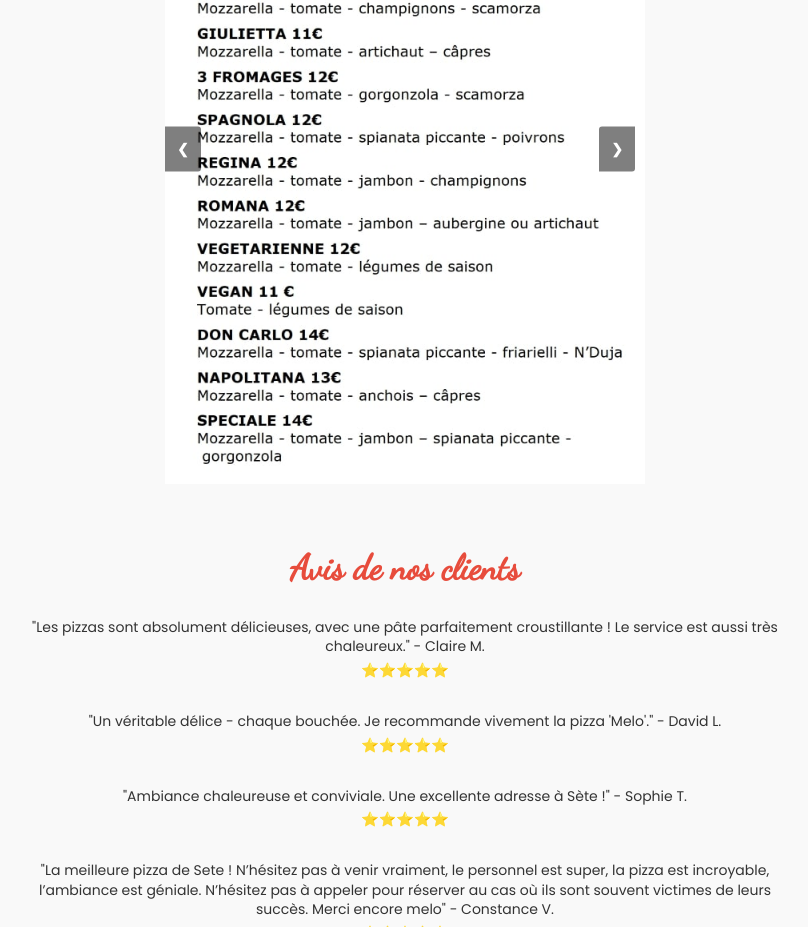
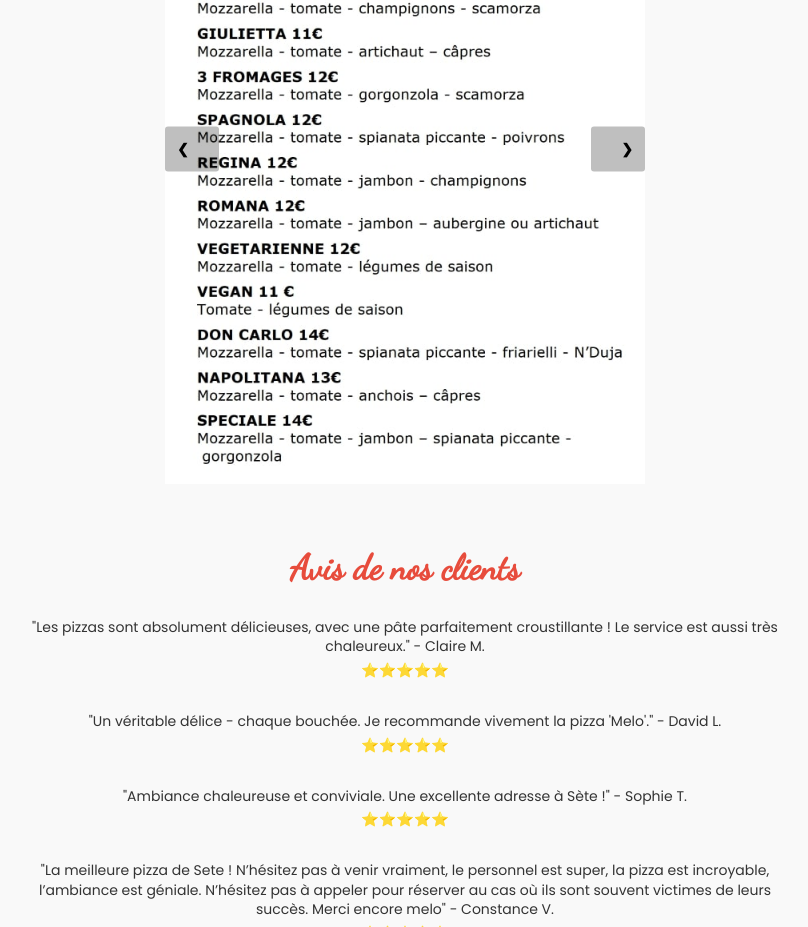
Before and after one commit to pierre-222/chezMelo, a plain HTML site: page index.html in a window 1280 px wide. Shown: the part 1615-2542 px from the top of the page, without its empty margins (235-1043 px from the left). Drawn offline with Linux system fonts and the light colour scheme.

Commit message:
Add files via upload

```diff
--- a/style/style.css
+++ b/style/style.css
@@ -217,13 +217,13 @@ footer p {
     transform: translateY(-50%); /* Ajuste précisément la position verticale */
     width: auto;
     padding: 12px;
-    color: white;
+    color: black;
     font-weight: bold;
     font-size: 14px;
-    background-color: rgba(0, 0, 0, 0.5);
+    background-color: rgba(0, 0, 0, 0.25);
     border: none;
     cursor: pointer;
-    border-radius: 0 3px 3px 0;
+    border-radius: 3px 3px 3px 3px;
     user-select: none;
     z-index: 10;
 }
@@ -231,20 +231,14 @@ footer p {
 .prev {
     left: 0px;
     text-decoration: none; /* Enlève le soulignement */
-    border-radius: 0 3px 3px 0;
+    padding-right: 30px;
 
 }
 
 .next {
     right: 0px;
     text-decoration: none; /* Enlève le soulignement */
-    border-radius: 3px  0 3px;
-    margin-right: 10px;
-}
-
-.prev:hover, .next:hover {
-    background-color: rgba(0, 0, 0, 0.8);
-    text-decoration: none; /* Enlève le soulignement */
+    padding-left: 30px;
 }
 
 /* Remonter légèrement les étoiles et réduire la taille du texte des commentaires */
```
